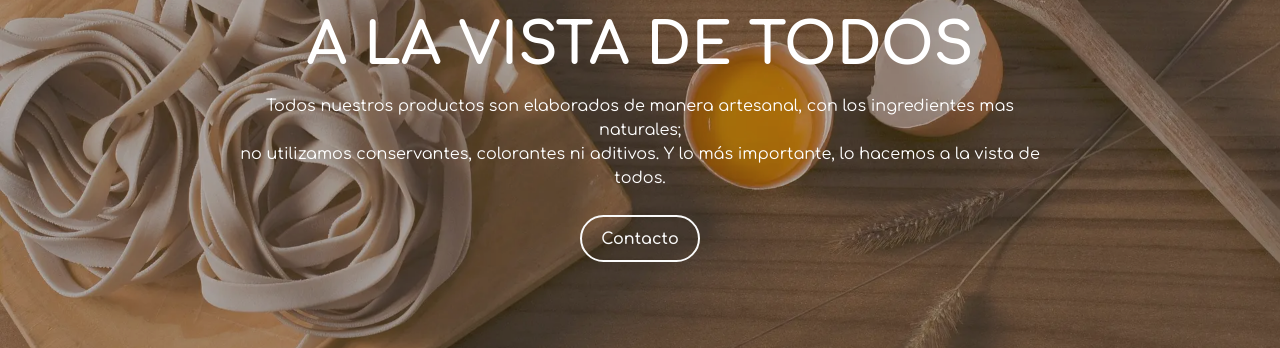
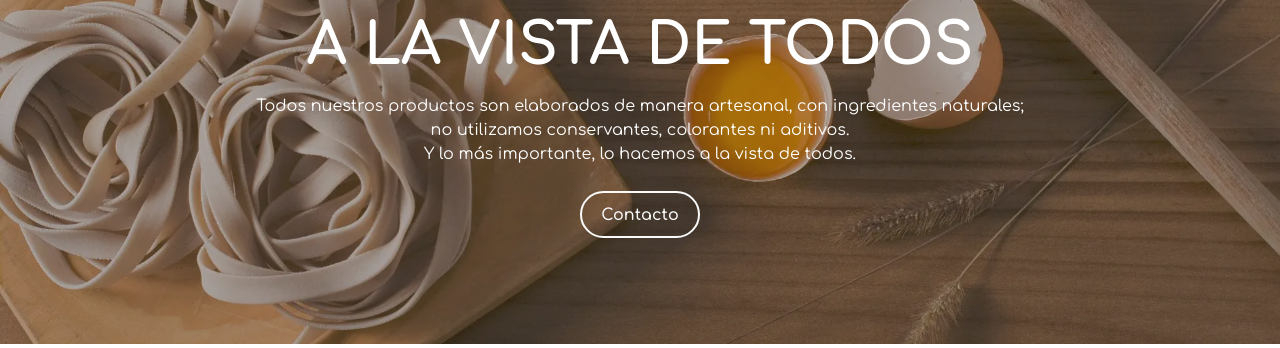
Before and after one commit to Nubenubecielo/PastasLuma, a plain HTML site: page index.html in a window 1280 px wide. Shown: the part 330-678 px from the top of the page. Drawn offline with Linux system fonts and the light colour scheme.

Commit message:
Update index.html

```diff
--- a/index.html
+++ b/index.html
@@ -104,9 +104,8 @@
             <img class="shake-vertical" src="assets/images/logoluma-574x503.webp" alt="Pastas frescas artesanales Luma">
           </div>
           <h1 class="mbr-section-title mbr-fonts-style mb-3 display-1"><strong>A LA VISTA DE TODOS</strong></h1>
-          <p class="mbr-text mbr-fonts-style display-4">Todos nuestros productos son elaborados de manera artesanal, con
-            los ingredientes mas naturales;
-            <br>no utilizamos conservantes, colorantes ni aditivos. Y lo más importante, lo hacemos a la vista de todos.
+          <p class="mbr-text mbr-fonts-style display-4">Todos nuestros productos son elaborados de manera artesanal, con ingredientes naturales;
+            <br>no utilizamos conservantes, colorantes ni aditivos. <br>Y lo más importante, lo hacemos a la vista de todos.
           </p>
           <div class="mbr-section-btn mt-3"><a class="btn btn-white-outline display-4" target=" _blank"
               href="https://wa.me/543541666483">Contacto</a></div>
```
